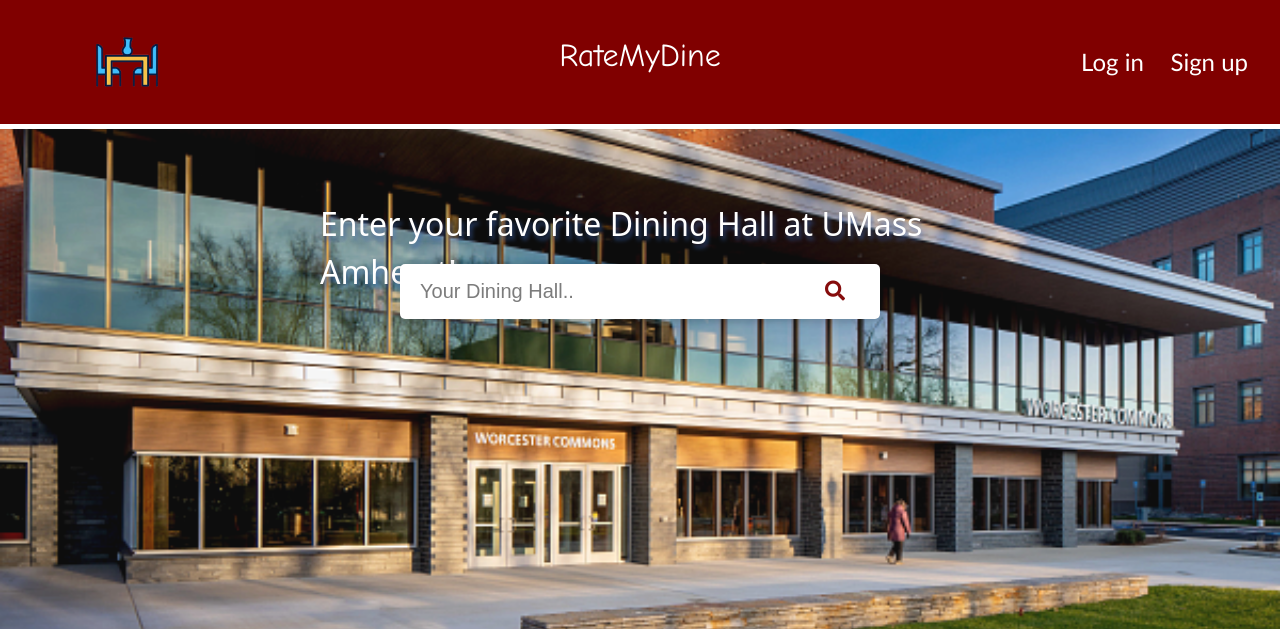
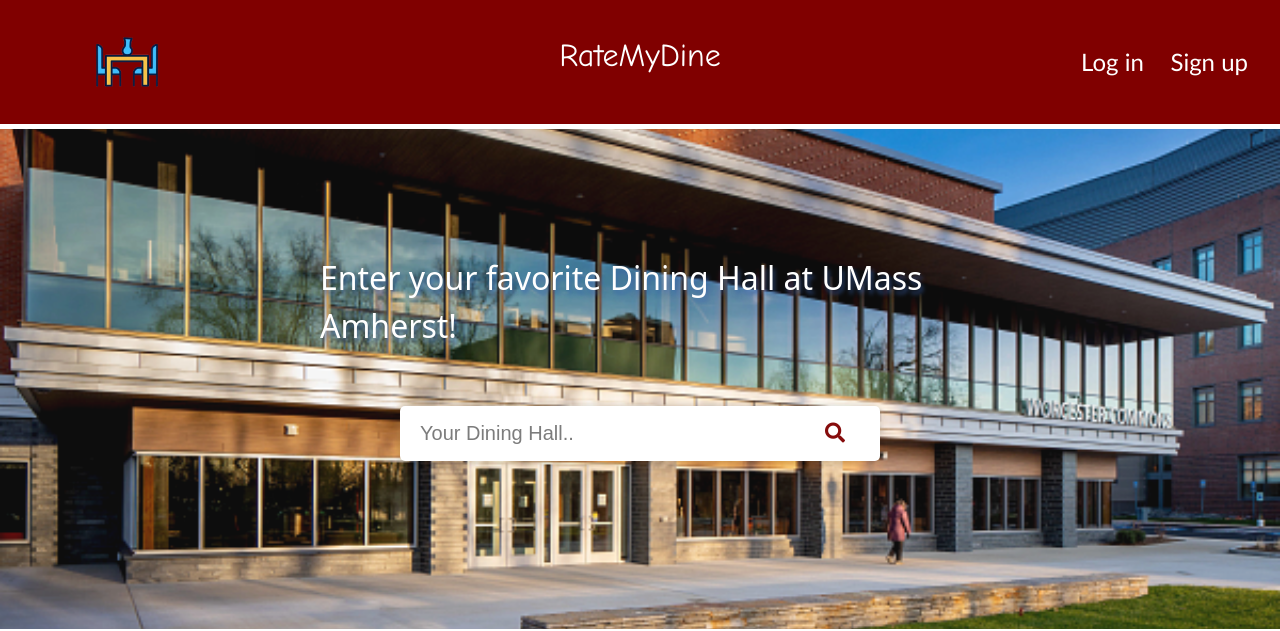
Before and after one commit to algebra2boy/RateMyDine, a plain HTML site: page index.html in a window 1280 px wide. Shown: the top 631 px of the page. Drawn offline with nearby package versions, Linux system fonts and the light colour scheme.

Commit message:
cosmetic fixes with CSS with window size

```diff
--- a/front-end/CSS/index.css
+++ b/front-end/CSS/index.css
@@ -62,6 +62,7 @@
 
 /* The below is for main search area */
 .main-search-area {
+    position: relative;
     background-image: url("../../Pictures/main_page_worcester.png");
     height: 500px;
     background-repeat: no-repeat;
@@ -72,7 +73,8 @@
 }
 
 .main-search-area>p {
-    position: absolute;
+    position: relative;
+    display: inline-block;
     margin-left: 50%;
     transform: translateX(-50%);
     top: 25%;
@@ -85,7 +87,8 @@
 
 .search-area {
     width: 30em;
-    position: absolute;
+    display: inline-block;
+    position: relative;
     margin-left: 50%;
     transform: translateX(-50%);
     top: 33%;
@@ -168,7 +171,7 @@
 }
 
 .card:hover {
-    transform: scale(1.08) rotate(0.8deg);
+    transform: scale(1.054) rotate(0.8deg);
     background-color: rgb(142, 35, 35);
     color: white;
     background-size: 100%;
```
